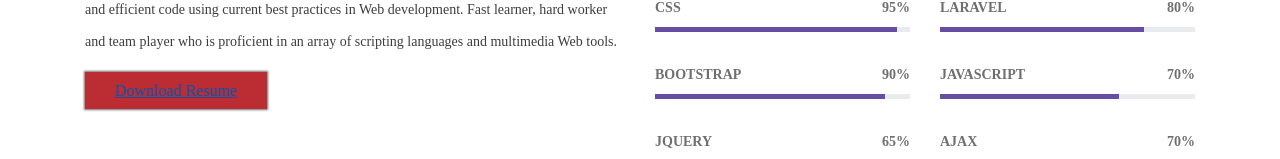
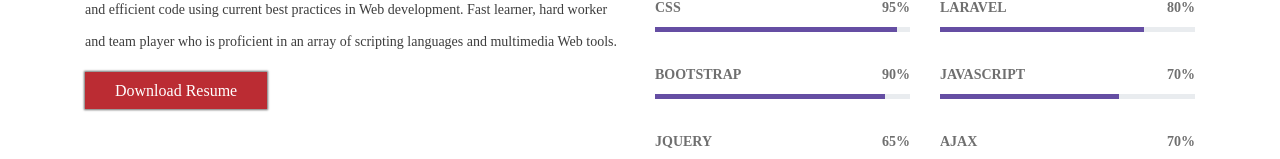
Before and after one commit to AzizTareq295/portfolio, a plain HTML site: page index.html in a window 1280 px wide. In both pictures the pointer is over the link "Download Resume". Shown: the part 1089-1248 px from the top of the page. Drawn offline with nearby package versions, Linux system fonts and the light colour scheme; some packages are replaced by stand-ins of ours; a web font is replaced by a local one.

Commit message:
completing stylesheet

```diff
--- a/style.css
+++ b/style.css
@@ -186,6 +186,9 @@
     border: none;
     color:#fff;
     box-shadow: 0 0 2px 1px #6f6f6f;
+    text-decoration: none;
+}
+.resume-download-btn:hover{
     text-decoration: none;
     color: #fff;
 }
```
